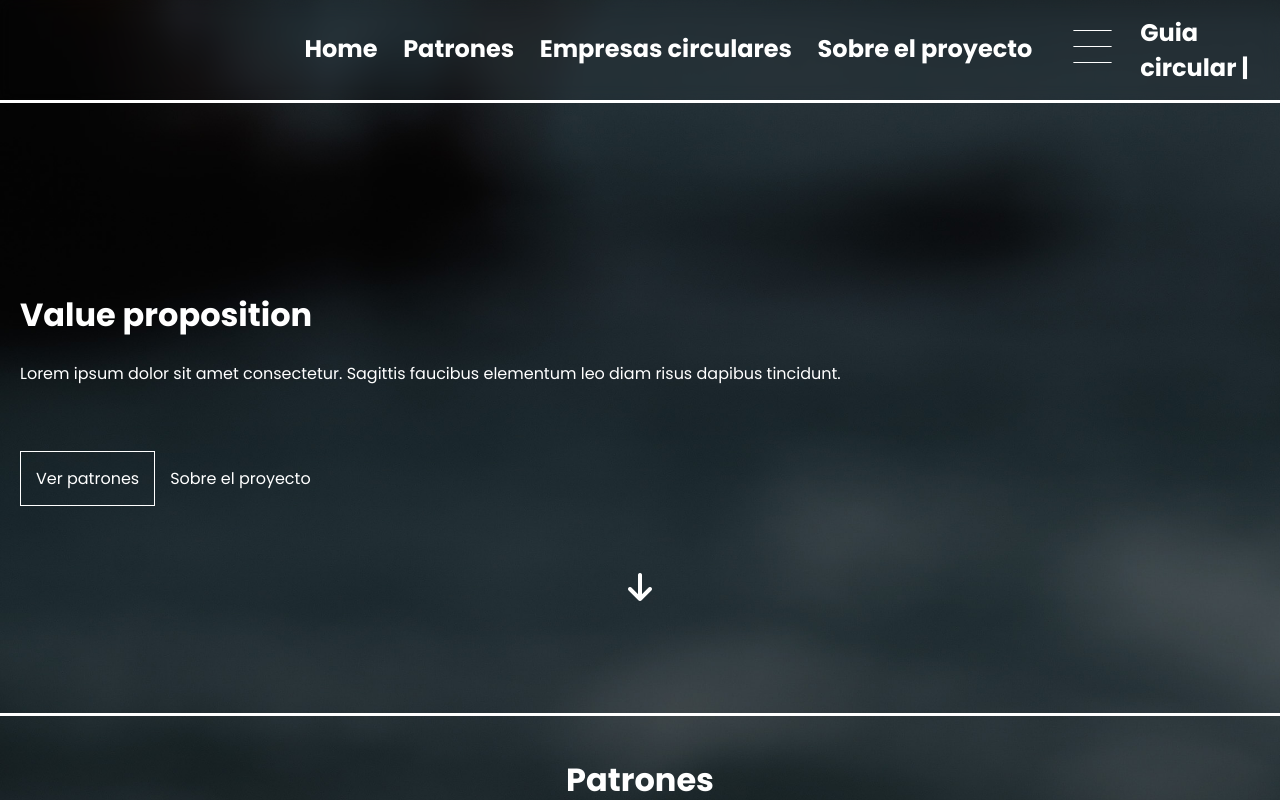
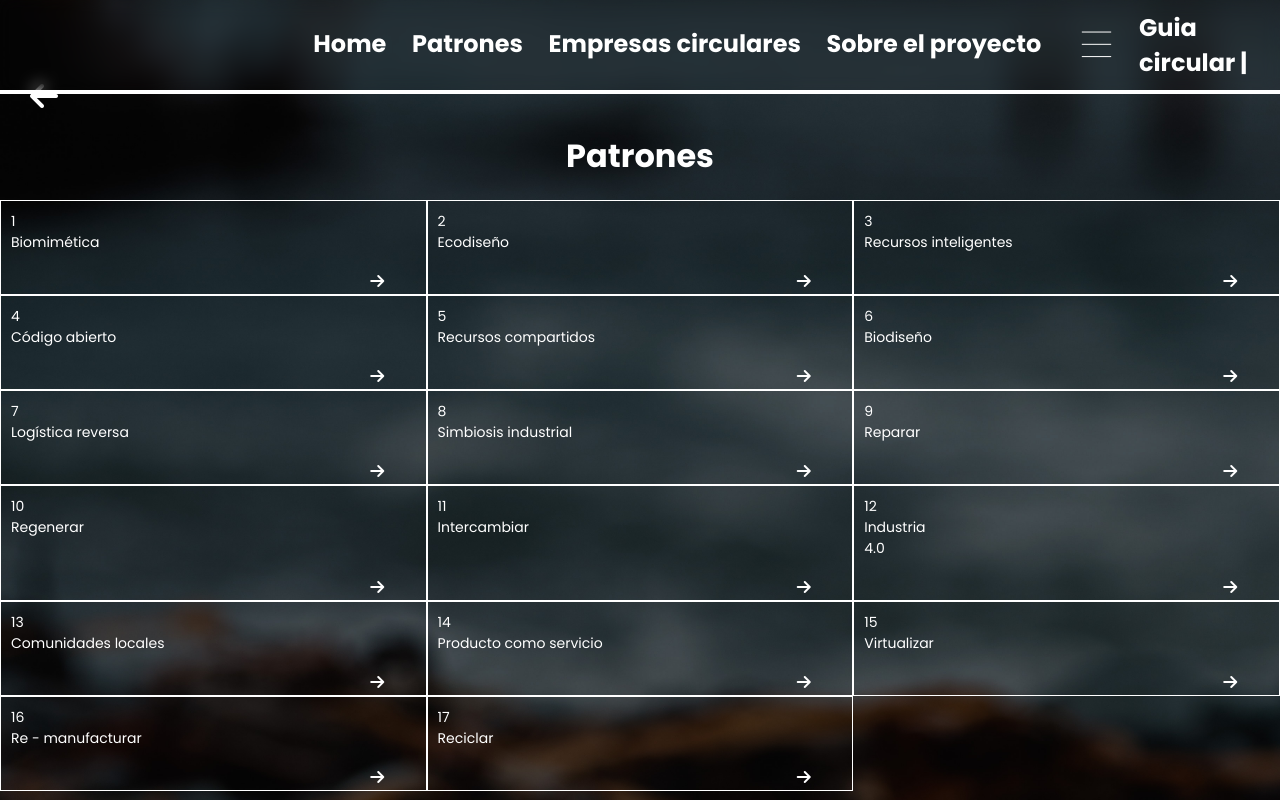
Before and after one commit to nachopereyra-dev/guia-circular, a React (Create React App) app: page /patrones in a window 1280 px wide. Shown: the top 800 px of the page. Built offline with nearby package versions, Linux system fonts and the light colour scheme.

Commit message:
paginas principales listas

```diff
--- a/src/assets/css/styles.css
+++ b/src/assets/css/styles.css
@@ -8,23 +8,29 @@ html body #root{
     display: flex;
     flex-direction: column;
     background-image: url(../img/home.jpg);
-    background-size:cover;
+    background-size: cover;
 }
 
 main {
     display: flex;
     flex-direction: column;
     width: 100%;
+    margin-top: 60px;
 }
 
 header {
-    border-bottom: 3px solid white;
-    padding: 15px 0px;
+    border-bottom: 4px solid white;
+    padding: 10px 0px;
     position: fixed;
     backdrop-filter: blur(8px);
     top:0;
     left:0;
     width: 100%;
+}
+
+header img {
+    display: flex;
+    align-self: center;
 }
 
 header h2 {
@@ -40,8 +46,8 @@ header nav {
 }
 
 main .sub-home-top {
-    margin-top: 250px;
-    margin-bottom: 80px;
+    margin-top: 150px;
+    margin-bottom: 60px;
     padding: 20px;
 }
 
@@ -82,12 +88,12 @@ main .home-second .seccion-patrones {
     flex-direction: row;
     flex-wrap: wrap;
     width: 100%;
-    margin: 20px auto 80px;
+    margin: 20px auto 60px;
 }
 
 .home-second .text h1 {
     text-align: center;
-    margin: 40px auto 20px;
+    margin: 30px auto 20px;
 }
 
 main .home-second .seccion-patrones .patron {
@@ -114,7 +120,7 @@ main .home-second .seccion-patrones .patron {
 }
 
 .patron .texto-patron {
-    margin: 5px 5px 35px 5px;
+    margin: 5px 5px 20px 5px;
 }
 
 .patron .flecha {
@@ -132,14 +138,14 @@ main .home-second .seccion-patrones .patron {
 }
 
 .patron .titulo-patron {
-    width: 70%;
+    width: 95%;
 }
 
 .seccion-patrones .flecha-home-second {
     font-size: 32px;
     display: flex;
     justify-content: center;
-    margin: 60px auto 10px;
+    margin: 40px auto 10px;
 }
 
 main .home-third {
@@ -148,8 +154,8 @@ main .home-third {
 
 main .home-third .titulo-home-third h1 {
     text-align: center;
-    margin: 60px auto;
-    width: 80%;
+    margin: 30px auto;
+    width: 90%;
 }
 
 .home-third .circulo {
@@ -158,7 +164,7 @@ main .home-third .titulo-home-third h1 {
     width: 250px;
     height: 250px;
     border-radius: 50%;
-    margin: 100px auto 100px;
+    margin: 50px auto;
     text-decoration: none;
 }
 
@@ -170,7 +176,7 @@ main .home-third .titulo-home-third h1 {
     font-size: 32px;
     display: flex;
     justify-content: center;
-    margin: 80px auto 100px;
+    margin: 80px auto 60px;
 }
 
 main .home-fourth {
@@ -178,12 +184,12 @@ main .home-fourth {
 }
 
 .home-fourth .seccion-sobre-proyecto {
-    margin: 40px auto 60px;
+    margin: 30px auto 60px;
 }
 
 .seccion-sobre-proyecto .titulo-sobre-proyecto  h1{
     text-align: center;
-    margin: 60px auto;
+    margin: 30px auto;
 }
 
 .seccion-sobre-proyecto .item {
@@ -197,7 +203,7 @@ main .home-fourth {
 .seccion-sobre-proyecto .ver-mas-sobre-proyecto {
     text-decoration: none;
     text-align: center;
-    margin: 60px auto 15px;
+    margin: 30px auto 15px;
 }
 
 .item .foto-circulo {
@@ -228,9 +234,11 @@ main .home-fourth {
 main .flecha-home-fourth {
     font-size: 32px;
     display: flex;
-    justify-content: end;
-    margin: 20px 40px 100px;
+    justify-content: flex-end;
+    margin: 20px 40px 60px;
 }
+
+/* FOOTER MOBILE */
 
 main .footer {
     border-top: 3px solid white;
@@ -254,3 +262,149 @@ main .footer {
 .copyright a {
     text-decoration: none;
 }
+
+/* PATRONES MOBILE */
+
+main .patrones .seccion-patrones {
+    display: flex;
+    flex-direction: row;
+    flex-wrap: wrap;
+    width: 100%;
+    margin: 20px auto 120px;
+}
+
+.patrones .text h1 {
+    text-align: center;
+    margin: 10px auto 20px;
+}
+
+main .patrones .seccion-patrones .patron {
+    display: flex;
+    flex-direction: column;
+    justify-content: space-between;
+    border: 1px solid white;
+    padding: 5px;
+    width: 33.33%;
+    text-decoration: none;
+}
+
+.seccion-patrones .ver-mas-patrones {
+    display: flex;
+    flex-direction: column;
+    border: 1px solid white;
+    padding: 10px;
+    width: 66.66%;
+    text-decoration: none;
+}
+
+.ver-mas-patrones .texto-ver-mas {
+    margin: auto;
+}
+
+.patron .texto-patron {
+    margin: 5px 5px 20px 5px;
+}
+
+.patron .flecha {
+    display: flex;
+    margin-right: 10px;
+}
+
+.flecha i {
+    margin-left: 90%;
+}
+
+.patrones .seccion-patrones .patron .texto-patron p {
+    margin: 0;
+    font-size: 14px;
+}
+
+.patron .titulo-patron {
+    width: 85%;
+}
+
+.patrones .flecha-anterior {
+    font-size: 32px;
+    display: flex;
+    justify-content: flex-start;
+    margin: 20px 30px
+}
+
+/* EMPRESAS MOBILE */
+
+main .empresas {
+    display: flex;
+    flex-direction: column;
+}
+
+.empresas .flecha-anterior {
+    font-size: 32px;
+    display: flex;
+    justify-content: flex-start;
+    margin: 20px 30px
+}
+
+.empresas .text h1 {
+    text-align: center;
+    width: 90%;
+    margin: 10px auto 20px;
+}
+
+.text p {
+    margin: 20px;
+}
+
+.empresas .seccion-empresas {
+    display: flex;
+    flex-direction: row;
+    flex-wrap: wrap;
+    width: 100%;
+    padding: 15px;
+    margin: 10px auto 60px;
+}
+
+.seccion-empresas .empresa {
+    width: 33.33%;
+    display: flex;
+    justify-content: center;
+}
+
+.seccion-empresas .circulo-empresa {
+    display: flex;
+    border: 1px solid white;
+    width: 100px;
+    height: 100px;
+    border-radius: 50%;
+    margin: 5px;
+}
+
+.circulo-empresa p {
+    font-size: 12px;
+    margin: auto;
+    padding: 15px;
+
+}
+
+/* SOBRE-PROYECTO MOBILE */
+
+main .sobre-proyecto {
+    display: flex;
+    flex-direction: column;
+}
+
+.sobre-proyecto .flecha-anterior {
+    font-size: 32px;
+    display: flex;
+    justify-content: flex-start;
+    margin: 20px 30px
+}
+
+.sobre-proyecto h1 {
+    text-align: center;
+    width: 90%;
+    margin: 10px auto 10px;
+}
+
+.sobre-proyecto p {
+    margin: 20px;
+}
--- a/src/components/App.js
+++ b/src/components/App.js
@@ -1,8 +1,12 @@
 import React from 'react'
-import { BrowserRouter } from 'react-router-dom'
+import { BrowserRouter, Link, Routes, Route } from 'react-router-dom'
 import Header from './Header';
 import SideBar from './SideBar';
 import Home from './Home';
+import Patrones from "./Patrones";
+import Empresas from './Empresas'
+import SobreElProyecto from "./SobreElProyecto";
+import NotFound from './NotFound';
 
 
 function App() {
@@ -10,8 +14,18 @@ function App() {
     <BrowserRouter>
     <Header/>
     <SideBar/>
-    <Home/>
+
+    <Routes>
+                    <Route path="/" element={<Home />} />
+                    <Route path="/patrones" element={<Patrones />} />
+                    <Route path="/empresas" element={<Empresas />} />
+                    <Route path="/sobre-nosotros" element={<SobreElProyecto />} />
+                    <Route path='*' element={<NotFound />} />
+    </Routes>
+
     </BrowserRouter>
+
+
   );
 }
 
--- a/src/components/Empresa.js
+++ b/src/components/Empresa.js
@@ -0,0 +1,17 @@
+import React from "react";
+import { Link } from 'react-router-dom'
+
+function Empresa(props) {
+    return (
+        <>
+
+            <div className="empresa">
+                <Link className="circulo-empresa">
+                    <p className="titulo-empresa">{props.nombre}</p>
+                </Link>
+            </div>
+        </>
+    )
+}
+
+export default Empresa
--- a/src/components/HomeTop.js
+++ b/src/components/HomeTop.js
@@ -14,7 +14,7 @@ function HomeTop() {
                 </div>
 
                 <div className="botones">
-                    <Link className="boton-patrones">Ver patrones</Link>
+                    <Link to={'/patrones'} className="boton-patrones">Ver patrones</Link>
                     <Link className="boton-proyecto">Sobre el proyecto</Link>
                 </div>
 
--- a/src/components/NavBar.js
+++ b/src/components/NavBar.js
@@ -13,9 +13,9 @@ function Navbar({open, handleClick}) {
 
       <NavbarWrapper open={open}>
         <Link to={'/'} onClick={() => onClick('home')}>Home</Link>
-        <Link to={'/'} onClick={() => onClick('projects')}>Patrones</Link>
-        <Link to={'/'} onClick={() => onClick('about-me')}>Empresas circulares</Link>
-        <Link to={'/'} onClick={() => onClick('contact')}>Sobre el proyecto</Link>
+        <Link to={'/patrones'} onClick={() => onClick('projects')}>Patrones</Link>
+        <Link to={'/empresas'} onClick={() => onClick('about-me')}>Empresas circulares</Link>
+        <Link to={'/sobre-nosotros'} onClick={() => onClick('contact')}>Sobre el proyecto</Link>
       </NavbarWrapper>
     );
   }
--- a/src/components/Patron.js
+++ b/src/components/Patron.js
@@ -10,6 +10,8 @@ function Patron(props) {
                         <div className="texto-patron">
                             <p className="numero-patron">{props.numero}</p>
                             <p className="titulo-patron">{props.titulo}</p>
+                            <p className="titulo-patron">{props.tituloSegundo}</p>
+
                         </div>
 
                         <div className="flecha">
--- a/src/components/Patrones.js
+++ b/src/components/Patrones.js
@@ -0,0 +1,129 @@
+import React from "react";
+import { Link } from 'react-router-dom'
+import Footer from "./Footer";
+import Patron from './Patron'
+
+let patron1 = {
+    numero: 1,
+    titulo: 'Biomimética',
+}
+
+let patron2 = {
+    numero: 2,
+    titulo: 'Ecodiseño',
+}
+
+let patron3 = {
+    numero: 3,
+    titulo: 'Recursos inteligentes'
+}
+
+let patron4 = {
+    numero: 4,
+    titulo: 'Código abierto',
+}
+
+let patron5 = {
+    numero: 5,
+    titulo: 'Recursos compartidos'
+}
+
+let patron6 = {
+    numero: 6,
+    titulo: 'Biodiseño',
+}
+
+let patron7 = {
+    numero: 7,
+    titulo: 'Logística reversa',
+}
+
+let patron8 = {
+    numero: 8,
+    titulo: 'Simbiosis industrial'
+}
+
+let patron9 = {
+    numero: 9,
+    titulo: 'Reparar',
+}
+
+let patron10 = {
+    numero: 10,
+    titulo: 'Regenerar',
+}
+
+let patron11 = {
+    numero: 11,
+    titulo: 'Intercambiar'
+}
+
+let patron12 = {
+    numero: 12,
+    titulo: 'Industria',
+    tituloSegundo: '4.0'
+}
+
+let patron13 = {
+    numero: 13,
+    titulo: 'Comunidades locales'
+}
+
+let patron14 = {
+    numero: 14,
+    titulo: 'Producto como servicio',
+}
+
+let patron15 = {
+    numero: 15,
+    titulo: 'Virtualizar',
+}
+
+let patron16 = {
+    numero: 16,
+    titulo: 'Re - manufacturar',
+    tituloSegundo: ' '
+}
+
+let patron17 = {
+    numero: 17,
+    titulo: 'Reciclar',
+}
+
+let patrones = [patron1, patron2, patron3, patron4, patron5, patron6, patron7, patron8, patron9, patron10, patron11, patron12, patron13, patron14, patron15, patron16, patron17]
+
+function Patrones() {
+    return (
+        <>
+        <main>
+
+            <div className="patrones">
+
+                <div className="flecha-anterior">
+                    <i class="fa-solid fa-arrow-left"></i>
+                </div>
+
+                <div className="text">
+                        <h1>Patrones</h1>
+                </div>
+
+                <div className="seccion-patrones">
+
+                        {
+                            patrones.map((patron,i) => {
+                                return <Patron {...patron} key={patron+i} />
+                            })
+                        }
+
+
+                 </div>
+
+            </div>
+
+            <Footer/>
+        </main>
+        </>
+    )
+}
+
+export default Patrones
--- a/src/styles/NavBarStyles.js
+++ b/src/styles/NavBarStyles.js
@@ -8,10 +8,10 @@ export const NavbarWrapper = styled.nav`
   backdrop-filter: blur(8px);
   color: black;
   position: fixed;
-  top: 9vh;
+  top: 10vh;
   right: ${props => (props.open ? "0" : "-100%")};
-  width: 100%;
-  height: 100%;
+  width: 100vw;
+  height: 150vw;
   transition: right 0.3s linear;
 
   a {
```
Also changed, not shown: src/components/Empresas.js (+81 -0 lines), src/components/SobreElProyecto.js (+66 -0 lines), src/assets/img/burger.svg, src/assets/img/close.svg, src/components/Home.js (line endings or trailing spaces), src/components/NotFound.js (added).
